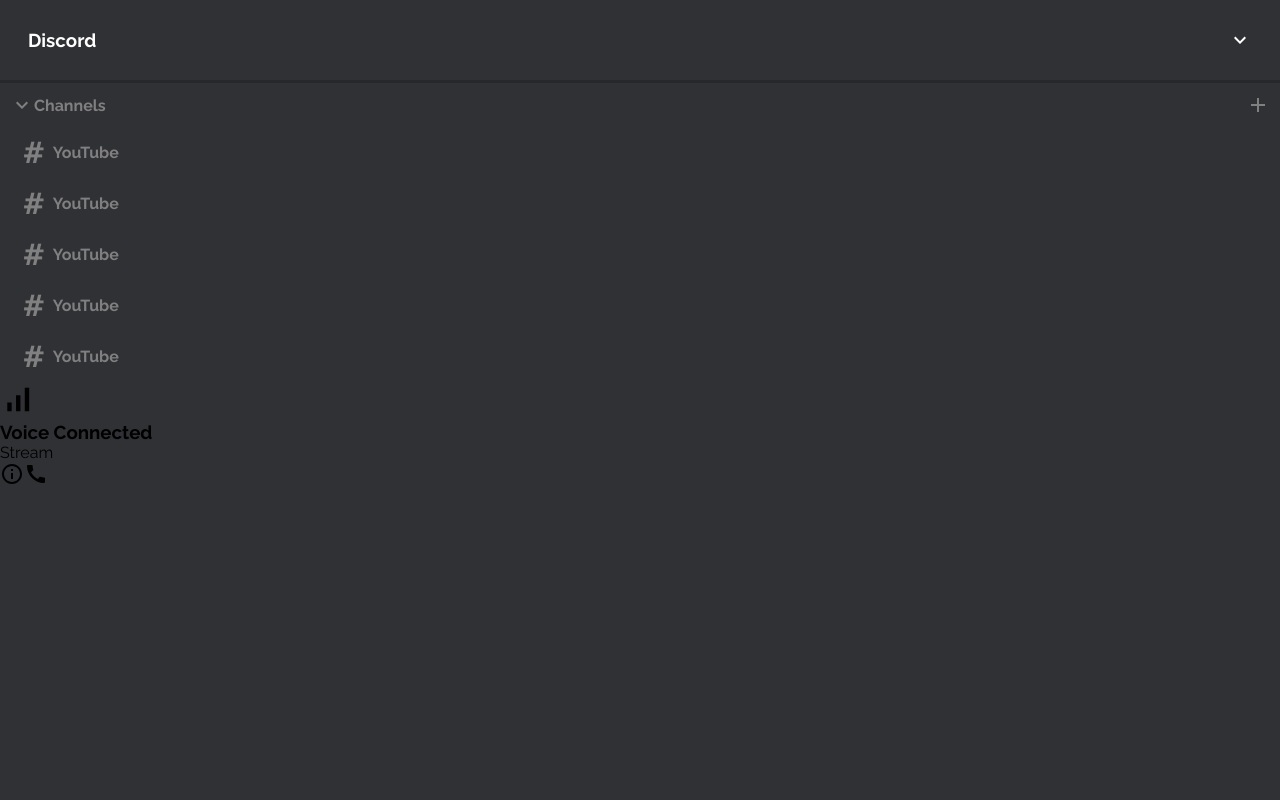
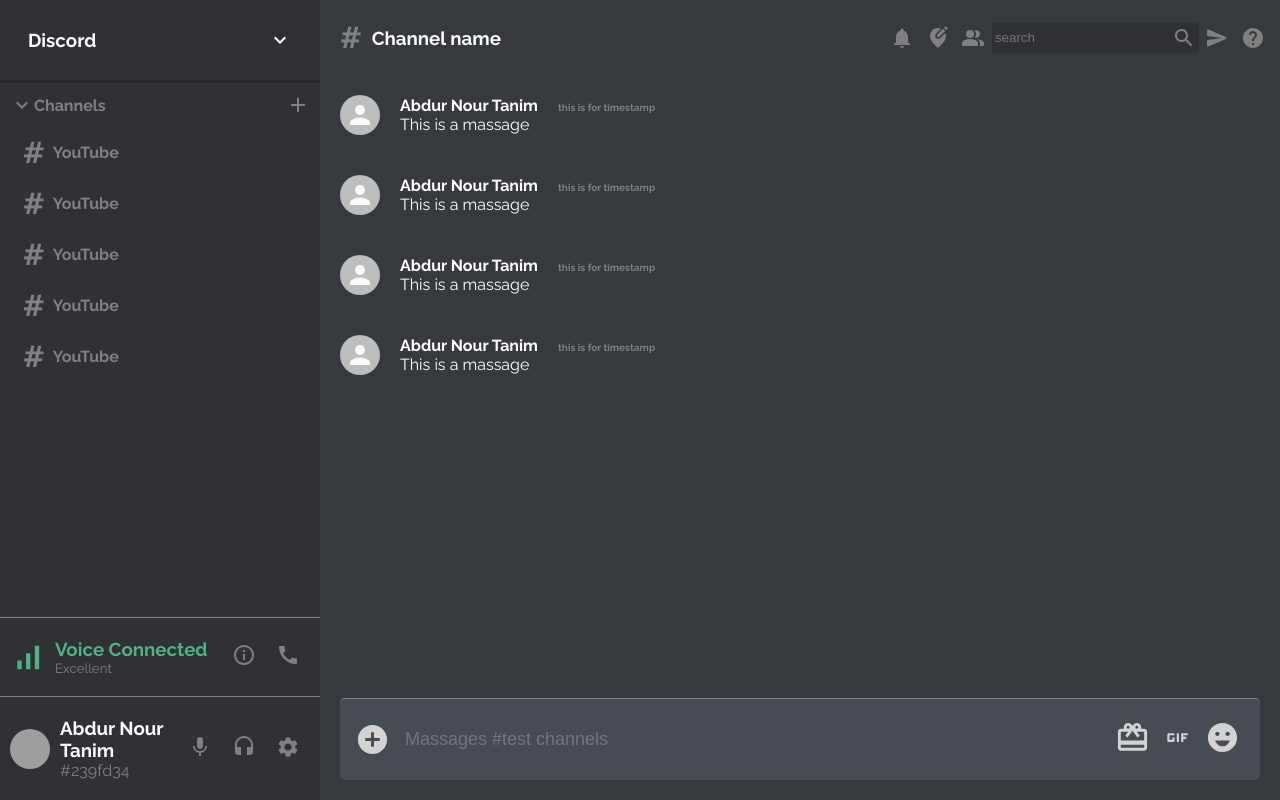
Before and after one commit to abdurnourtanim/discord-clone, a React (Create React App) app: page / in a window 1280 px wide. Built offline with nearby package versions, Linux system fonts and the light colour scheme; grey boxes are pictures that could not be loaded.

Commit message:
complete UI design

```diff
--- a/package.json
+++ b/package.json
@@ -9,6 +9,7 @@
     "@testing-library/jest-dom": "^4.2.4",
     "@testing-library/react": "^9.3.2",
     "@testing-library/user-event": "^7.1.2",
+    "firebase": "^9.5.0",
     "react": "^17.0.2",
     "react-dom": "^17.0.2",
     "react-redux": "^7.2.3",
--- /dev/null
+++ b/src/App.css
@@ -0,0 +1,3 @@
+.App {
+  display: flex;
+}
--- a/src/App.js
+++ b/src/App.js
@@ -1,12 +1,13 @@
 import React from "react";
+import "./App.css";
+import Chat from "./components/Chat";
 import Sidebar from "./components/Sidebar";
 
 function App() {
   return (
     <div className="App">
-      {/* Sidebar */}
       <Sidebar />
-      {/* Chat */}
+      <Chat />
     </div>
   );
 }
--- /dev/null
+++ b/src/components/Chat.js
@@ -0,0 +1,41 @@
+import AddCircleIcon from "@material-ui/icons/AddCircle";
+import CardGiftcardIcon from "@material-ui/icons/CardGiftcard";
+import EmojiEmotionsIcon from "@material-ui/icons/EmojiEmotions";
+import GifIcon from "@material-ui/icons/Gif";
+import React from "react";
+import "../styles/Chat.css";
+import ChatHeader from "./ChatHeader";
+import Massage from "./Massage";
+
+const Chat = () => {
+  return (
+    <div className="chat">
+      <ChatHeader />
+
+      <div className="chat__massages">
+        <Massage />
+        <Massage />
+        <Massage />
+        <Massage />
+      </div>
+
+      <div className="chat__input">
+        <AddCircleIcon fontSize="large" />
+        <form>
+          <input placeholder="Massages #test channels" />
+          <button className="chat__inputButton" type="submit">
+            Send Massage
+          </button>
+        </form>
+
+        <div className="chat__inputIcons">
+          <CardGiftcardIcon fontSize="large" />
+          <GifIcon fontSize="large" />
+          <EmojiEmotionsIcon fontSize="large" />
+        </div>
+      </div>
+    </div>
+  );
+};
+
+export default Chat;
--- /dev/null
+++ b/src/components/ChatHeader.js
@@ -0,0 +1,36 @@
+import EditLocationRoundedIcon from "@material-ui/icons/EditLocationRounded";
+import HelpRoundedIcon from "@material-ui/icons/HelpRounded";
+import NotificationsIcon from "@material-ui/icons/Notifications";
+import PeopleAltRoundedIcon from "@material-ui/icons/PeopleAltRounded";
+import SearchRoundedIcon from "@material-ui/icons/SearchRounded";
+import SendRoundedIcon from "@material-ui/icons/SendRounded";
+import React from "react";
+import "../styles/ChatHeader.css";
+
+const ChatHeader = () => {
+  return (
+    <div className="chatHeader">
+      <div className="chatHeader__left">
+        <h3>
+          <span className="chatHeader__hash">#</span>
+          Channel name
+        </h3>
+      </div>
+      <div className="chatHeader__right">
+        <NotificationsIcon />
+        <EditLocationRoundedIcon />
+        <PeopleAltRoundedIcon />
+
+        <div className="chatHeader__search">
+          <input type="text" placeholder="search" />
+          <SearchRoundedIcon />
+        </div>
+
+        <SendRoundedIcon />
+        <HelpRoundedIcon />
+      </div>
+    </div>
+  );
+};
+
+export default ChatHeader;
--- /dev/null
+++ b/src/components/Massage.js
@@ -0,0 +1,21 @@
+import { Avatar } from "@material-ui/core";
+import React from "react";
+import "../styles/Massage.css";
+
+const Massage = () => {
+  return (
+    <div className="massage">
+      <Avatar />
+      <div className="massage__info">
+        <h4>
+          Abdur Nour Tanim
+          <span className="massage__timestamp">this is for timestamp</span>
+        </h4>
+
+        <p>This is a massage</p>
+      </div>
+    </div>
+  );
+};
+
+export default Massage;
--- a/src/components/Sidebar.js
+++ b/src/components/Sidebar.js
@@ -1,7 +1,11 @@
+import { Avatar } from "@material-ui/core";
 import AddIcon from "@material-ui/icons/Add";
 import CallIcon from "@material-ui/icons/Call";
 import ExpandMoreIcon from "@material-ui/icons/ExpandMore";
+import HeadsetIcon from "@material-ui/icons/Headset";
 import InfoOutlinedIcon from "@material-ui/icons/InfoOutlined";
+import MicIcon from "@material-ui/icons/Mic";
+import SettingsIcon from "@material-ui/icons/Settings";
 import SignalCellularAltIcon from "@material-ui/icons/SignalCellularAlt";
 import React from "react";
 import "../styles/Sidebar.css";
@@ -31,15 +35,16 @@
           <SidebarChannel />
           <SidebarChannel />
         </div>
+      </div>
 
       <div className="sidebar__voice">
         <SignalCellularAltIcon
           className="sidebar__voiceIcon"
           fontSize="large"
         />
-          <div className="sidebar__voiceI">
+        <div className="sidebar__voiceInfo">
           <h3>Voice Connected</h3>
-            <p>Stream</p>
+          <p>Excellent</p>
         </div>
 
         <div className="sidebar__voiceIcons">
@@ -47,6 +52,18 @@
           <CallIcon />
         </div>
       </div>
+
+      <div className="sidebar__profile">
+        <Avatar src="https://avatars.githubusercontent.com/u/71883296?s=400&u=e6baa8f4068ad5a53422ed9852d82be92b7d7274&v=4" />
+        <div className="sidebar__profileInfo">
+          <h3>Abdur Nour Tanim</h3>
+          <p>#239fd34</p>
+        </div>
+        <div className="sidebar__profileIcons">
+          <MicIcon />
+          <HeadsetIcon />
+          <SettingsIcon />
+        </div>
       </div>
     </div>
   );
--- /dev/null
+++ b/src/styles/Chat.css
@@ -0,0 +1,45 @@
+.chat {
+  display: flex;
+  flex-direction: column;
+  flex: 0.75;
+  background-color: #363a3f;
+  min-height: 100vh;
+  height: 100%;
+}
+.chat__input {
+  color: lightgray;
+  display: flex;
+  align-items: center;
+  justify-content: space-between;
+  padding: 15px;
+  background-color: #474b53;
+  margin: 20px;
+  border-radius: 5px;
+  border-top: 1px solid gray;
+  -webkit-border-radius: 5px;
+  -moz-border-radius: 5px;
+  -ms-border-radius: 5px;
+  -o-border-radius: 5px;
+}
+.chat__input > form > input {
+  padding: 15px;
+  background: transparent;
+  border: none;
+  outline-width: 0;
+  color: #fff;
+  font-size: large;
+  width: 100%;
+}
+.chat__input > form {
+  flex: 1;
+}
+.chat__inputButton {
+  display: none;
+}
+
+.chat__inputIcons > .MuiSvgIcon-root {
+  padding: 5px;
+}
+.chat__massages {
+  flex: 1;
+}
--- /dev/null
+++ b/src/styles/ChatHeader.css
@@ -0,0 +1,48 @@
+.chatHeader {
+  display: flex;
+  justify-content: space-between;
+  align-items: center;
+  color: gray;
+  padding: 10px;
+}
+.chatHeader__hash {
+  color: gray;
+  font-size: 30px;
+  padding: 10px;
+}
+.chatHeader__left > h3 {
+  display: flex;
+  align-items: center;
+  color: #fff;
+}
+.chatHeader__right {
+  display: flex;
+  justify-content: space-between;
+  align-items: center;
+  flex: 0.5;
+}
+.chatHeader__right > .MuiSvgIcon-root {
+  cursor: pointer;
+  padding: 5px;
+}
+.chatHeader__right > .MuiSvgIcon-root:hover {
+  color: #fff;
+}
+.chatHeader__search {
+  display: flex;
+  align-items: center;
+  color: gray;
+  background-color: #2f3135;
+  border-radius: 3px;
+  padding: 3px;
+  -webkit-border-radius: 3px;
+  -moz-border-radius: 3px;
+  -ms-border-radius: 3px;
+  -o-border-radius: 3px;
+}
+.chatHeader__search > input {
+  background: transparent;
+  outline-width: 0;
+  color: #fff;
+  border: none;
+}
--- /dev/null
+++ b/src/styles/Massage.css
@@ -0,0 +1,14 @@
+.massage {
+  display: flex;
+  align-items: center;
+  padding: 20px;
+  color: #fff;
+}
+.massage__info {
+  margin-left: 20px;
+}
+.massage__timestamp {
+  color: gray;
+  margin-left: 20px;
+  font-size: x-small;
+}
--- a/src/styles/Sidebar.css
+++ b/src/styles/Sidebar.css
@@ -2,7 +2,8 @@
   display: flex;
   flex-direction: column;
   flex: 0.25;
-  height: 100vh;
+  min-height: 100vh;
+  height: 100%;
   background-color: #2f3135;
 }
 .sidebar__top {
@@ -36,3 +37,40 @@
 .sidebar__addChannel:hover {
   color: #fff;
 }
+
+.sidebar__voice,
+.sidebar__profile {
+  display: flex;
+  justify-content: space-between;
+  align-items: center;
+  color: gray;
+  background-color: #2f3135;
+  padding: 10px;
+  border-top: 1px solid gray;
+}
+.sidebar__voiceInfo {
+  flex: 1;
+  padding: 10px;
+}
+.sidebar__voiceIcon {
+  color: #4fb185;
+}
+.sidebar__voiceInfo > h3 {
+  color: #4fb185;
+}
+.sidebar__voiceInfo > p {
+  font-size: smaller;
+}
+.sidebar__voiceIcons > .MuiSvgIcon-root {
+  padding: 10px;
+}
+.sidebar__profileInfo {
+  flex: 1;
+  padding: 10px;
+}
+.sidebar__profileInfo > h3 {
+  color: #fff;
+}
+.sidebar__profileIcons > .MuiSvgIcon-root {
+  padding: 10px;
+}
```
Also changed, not shown: src/firebase.js (added, +10 -0 lines), 1 other file (tests, documents, lock files or other folders). Lines whose indentation alone changed are shown as unchanged.
